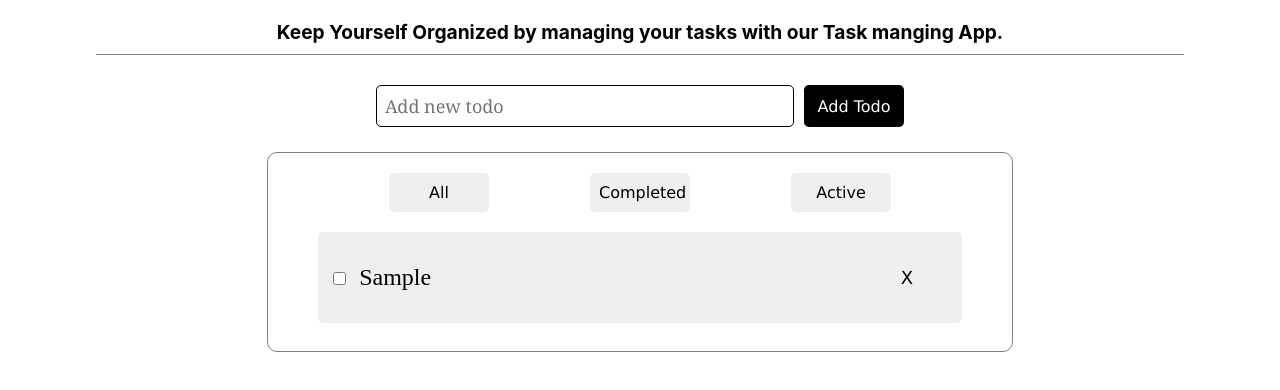
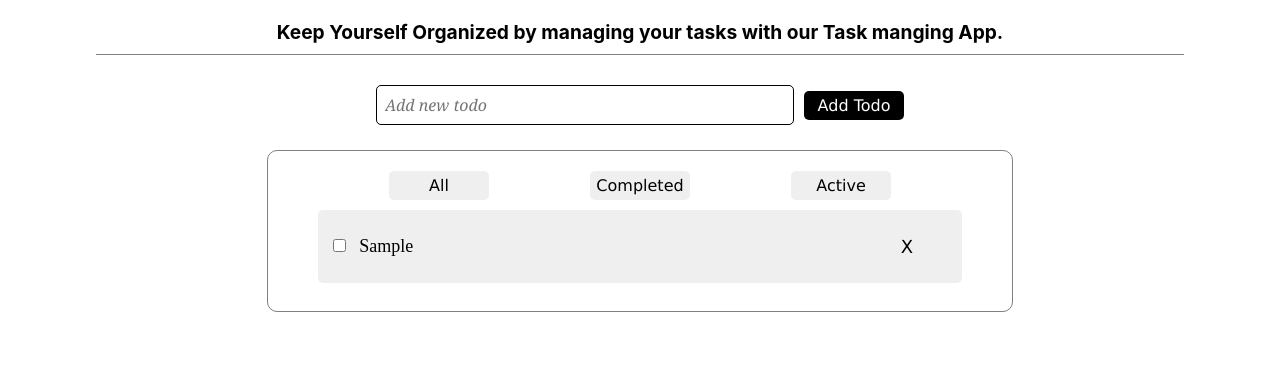
Before and after one commit to olaishola05/TodoApp, a React (Create React App) app: page / in a window 1280 px wide. Both pictures are taken after typing "Sample" into the empty fields and a click on the button "Add Todo". Shown: the top 390 px of the page. Built offline with nearby package versions, Linux system fonts and the light colour scheme.

Commit message:
a little tweak on the ui and added localstorage capacity but not functioning yet

```diff
--- a/src/App.css
+++ b/src/App.css
@@ -42,16 +42,17 @@ button {
     width: 400px;
     font-family: Cambria, Cochin, Georgia, Times,
         "Times New Roman", serif;
-    font-size: 18px;
+    font-size: 16px;
+    font-style: italic;
     text-align: justify;
     border-radius: 5px;
     padding: 10px;
     border: 0.1px solid gray;
 }
 
-form {
+/* form {
     display: inline-flex;
-}
+} */
 
 form button {
     width: 100px;
@@ -65,12 +66,12 @@ form button {
     display: flex;
     flex-direction: row;
     justify-content: space-evenly;
-    margin-bottom: 20px;
+    margin-bottom: 10px;
 }
 
 .btnComponent button {
     width: 100px;
-    padding: 10px 9px;
+    padding: 5px 4px;
     cursor: pointer;
 }
 
@@ -94,7 +95,6 @@ form button {
     border-radius: 5px;
     align-items: center;
     width: 90%;
-    padding: 5px;
     font-family: Verdana, Geneva, Tahoma, sans-serif;
 }
 
@@ -102,7 +102,6 @@ form button {
     margin-top: 5px;
     margin-bottom: 5px;
     cursor: pointer;
-    padding: "5px 9px";
     font-size: 18px;
     color: black;
     margin-right: 10px;
@@ -165,6 +164,7 @@ form button {
     .todo {
         margin-bottom: 25px;
     }
+
     .todo input {
         width: 230px;
         padding: 5px;
@@ -239,7 +239,7 @@ form button {
     }
 
     .todo-items p {
-        font-size: 1.5rem;
+        font-size: 18px;
         font-family: "Times New Roman", Times, serif;
         padding-left: 10px;
     }
--- a/src/App.js
+++ b/src/App.js
@@ -13,6 +13,7 @@ export class App extends Component {
         this.state = {
             data: [],
             currentState: "all",
+            store: [],
         };
     }
 
@@ -59,9 +60,26 @@ export class App extends Component {
         this.setState((prevState) => {
             return {
                 data: [...prevState.data, newTodo],
+                store: [
+                    localStorage.setItem(
+                        "newTodos",
+                        JSON.stringify(newTodo)
+                    ),
+                ],
             };
         });
     };
+
+    componentDidMount() {
+        const storedTodos = localStorage.getItem("newTodos");
+        if (storedTodos) {
+            this.setState((prevState) => {
+                return {
+                    store: JSON.parse(storedTodos),
+                };
+            });
+        }
+    }
 
     completeBtn = () => {
         this.setState((prevstate) => {
```
